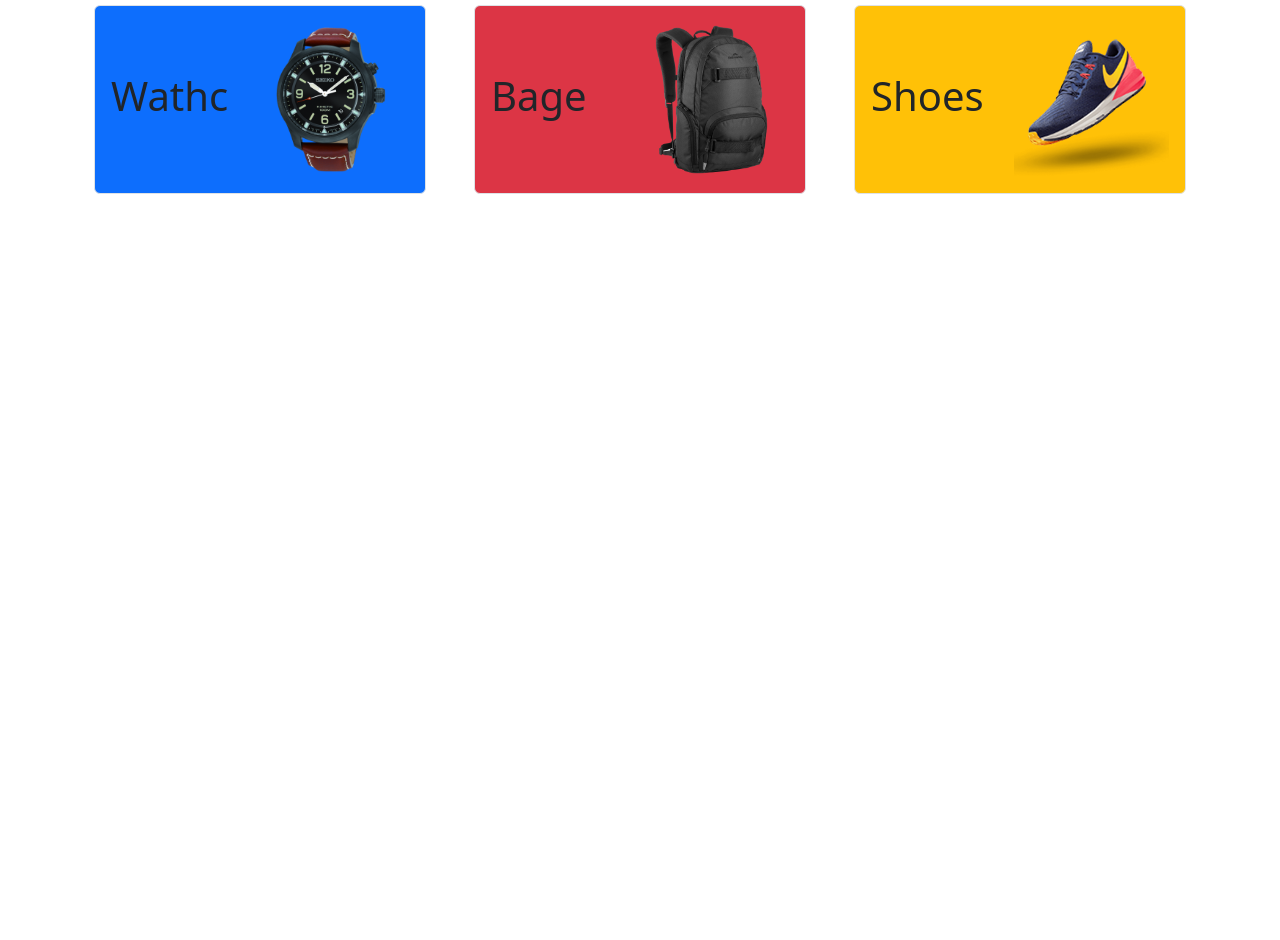
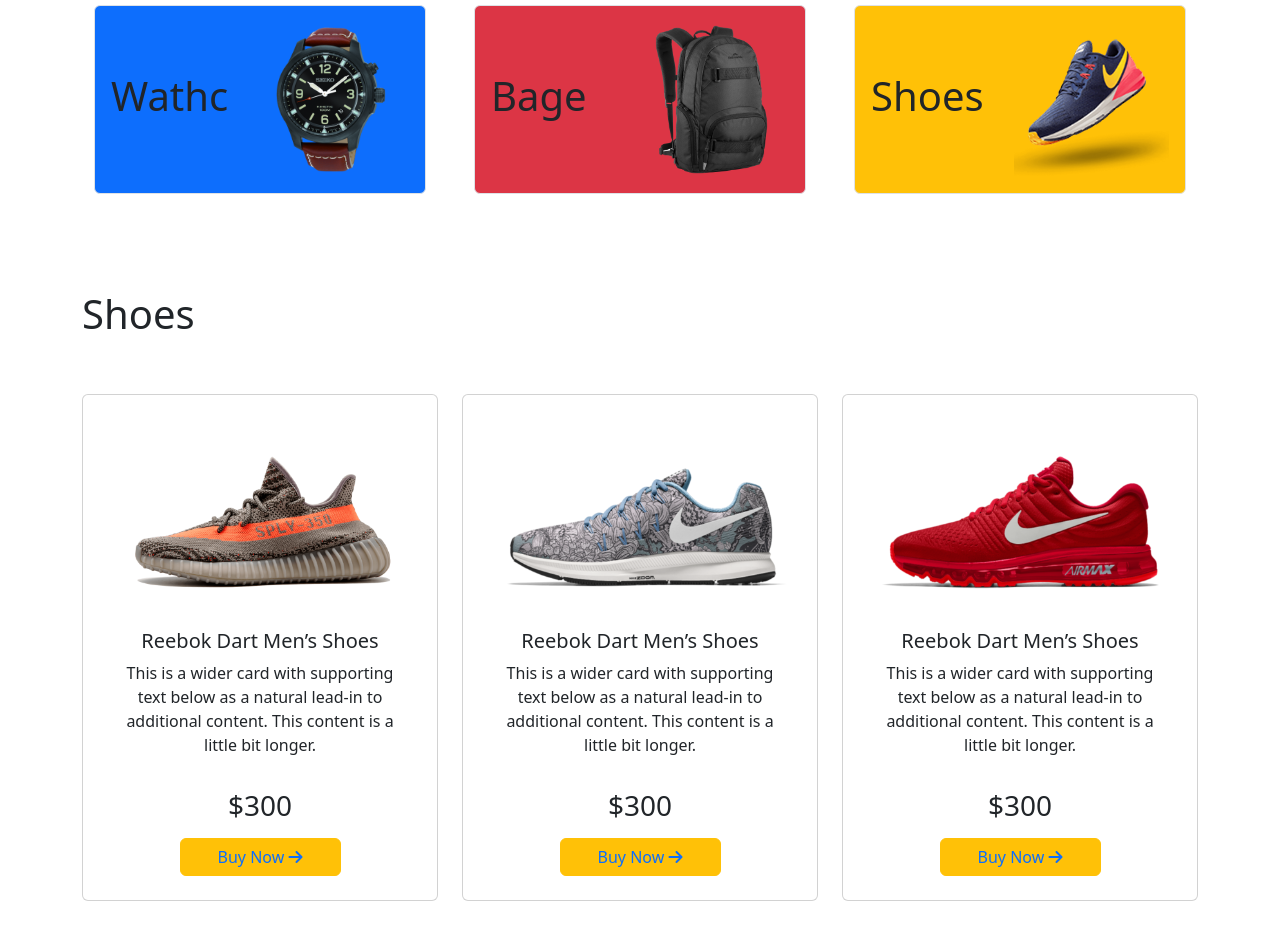
Before and after one commit to foysal1021/panda-ecommers, a plain HTML site: page index.html in a window 1280 px wide. Shown: the part 853-1793 px from the top of the page. Before the commit the page ends 1095 px from the top, so only its background shows below. Drawn offline with nearby package versions, Linux system fonts and the light colour scheme.

Commit message:
added shose

```diff
--- a/index.html
+++ b/index.html
@@ -102,7 +102,7 @@
     <!--header is start here-->
 
     <main>
-      <!-- Categories -->
+      <!-- Categories start-->
       <section class=" container my-5">
         <h1 class=" py-5">Categories</h1>
         <div class="container overflow-hidden text-center">
@@ -128,7 +128,47 @@
           </div>
         </div>
       </section>
-      <!-- Categories -->
+      <!-- Categories end-->
+      <!-- Shoes start-->
+      <section class=" container my-5">
+        <h1 class=" py-5"> Shoes</h1>
+        <div class="row row-cols-1 row-cols-md-3 g-4">
+          <div class="col">
+            <div class="card h-100 py-4 px-3">
+              <img src="img/shoes/shoe-1.png" class="card-img-top" alt="...">
+              <div class="card-body">
+                <h5 class="card-title text-center">Reebok Dart Men’s Shoes</h5>
+                <p class="card-text text-center">This is a wider card with supporting text below as a natural lead-in to additional content. This content is a little bit longer.</p>
+              </div>
+              <h3 class=" text-center my-3"> $300</h3>
+                <button class=" btn btn-warning px-4 text-center w-50 m-auto"> <a class=" text-decoration-none" href=""> Buy Now <i class="fa-solid fa-arrow-right"></i></a></button>
+            </div>
+          </div>
+          <div class="col">
+            <div class="card h-100 py-4 px-3">
+              <img src="img/shoes/shoe-2.png" class="card-img-top" alt="...">
+              <div class="card-body">
+                <h5 class="card-title text-center">Reebok Dart Men’s Shoes</h5>
+                <p class="card-text text-center">This is a wider card with supporting text below as a natural lead-in to additional content. This content is a little bit longer.</p>
+              </div>
+              <h3 class=" text-center my-3"> $300</h3>
+                <button class=" btn btn-warning px-4 text-center w-50 m-auto"> <a class=" text-decoration-none" href=""> Buy Now <i class="fa-solid fa-arrow-right"></i></a></button>
+            </div>
+          </div>
+          <div class="col">
+            <div class="card h-100 py-4 px-3">
+              <img src="img/shoes/shoe-3.png" class="card-img-top" alt="...">
+              <div class="card-body">
+                <h5 class="card-title text-center">Reebok Dart Men’s Shoes</h5>
+                <p class="card-text text-center">This is a wider card with supporting text below as a natural lead-in to additional content. This content is a little bit longer.</p>
+              </div>
+              <h3 class=" text-center my-3"> $300</h3>
+                <button class=" btn btn-warning px-4 text-center w-50 m-auto"> <a class=" text-decoration-none" href=""> Buy Now <i class="fa-solid fa-arrow-right"></i></a></button>
+            </div>
+          </div>
+        </div>
+      </section>
+      <!-- Shoes end-->
     </main>
 
 
```
Also changed, not shown: img/shoes/shoe-1.png (added), img/shoes/shoe-2.png (added), img/shoes/shoe-3.png (added).
